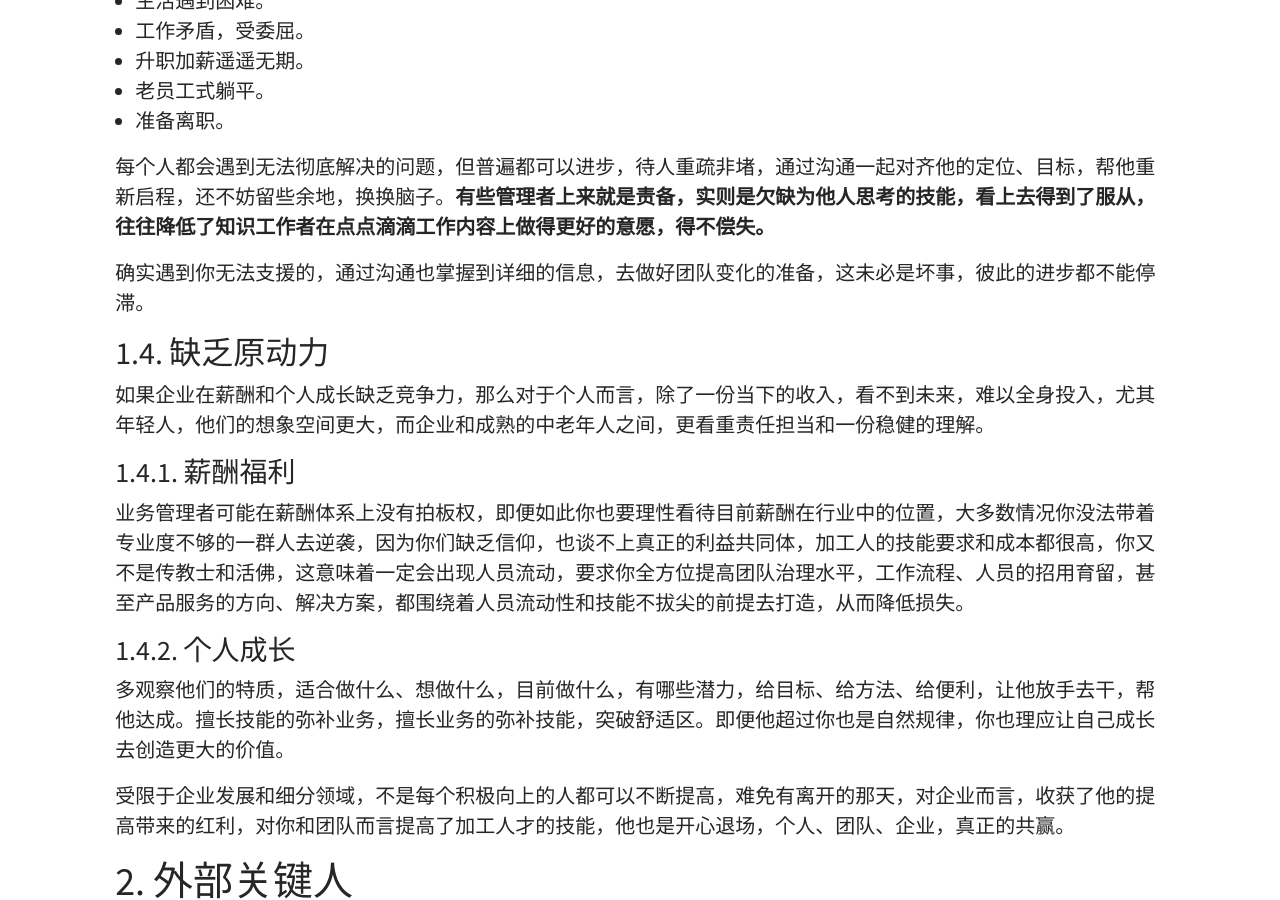
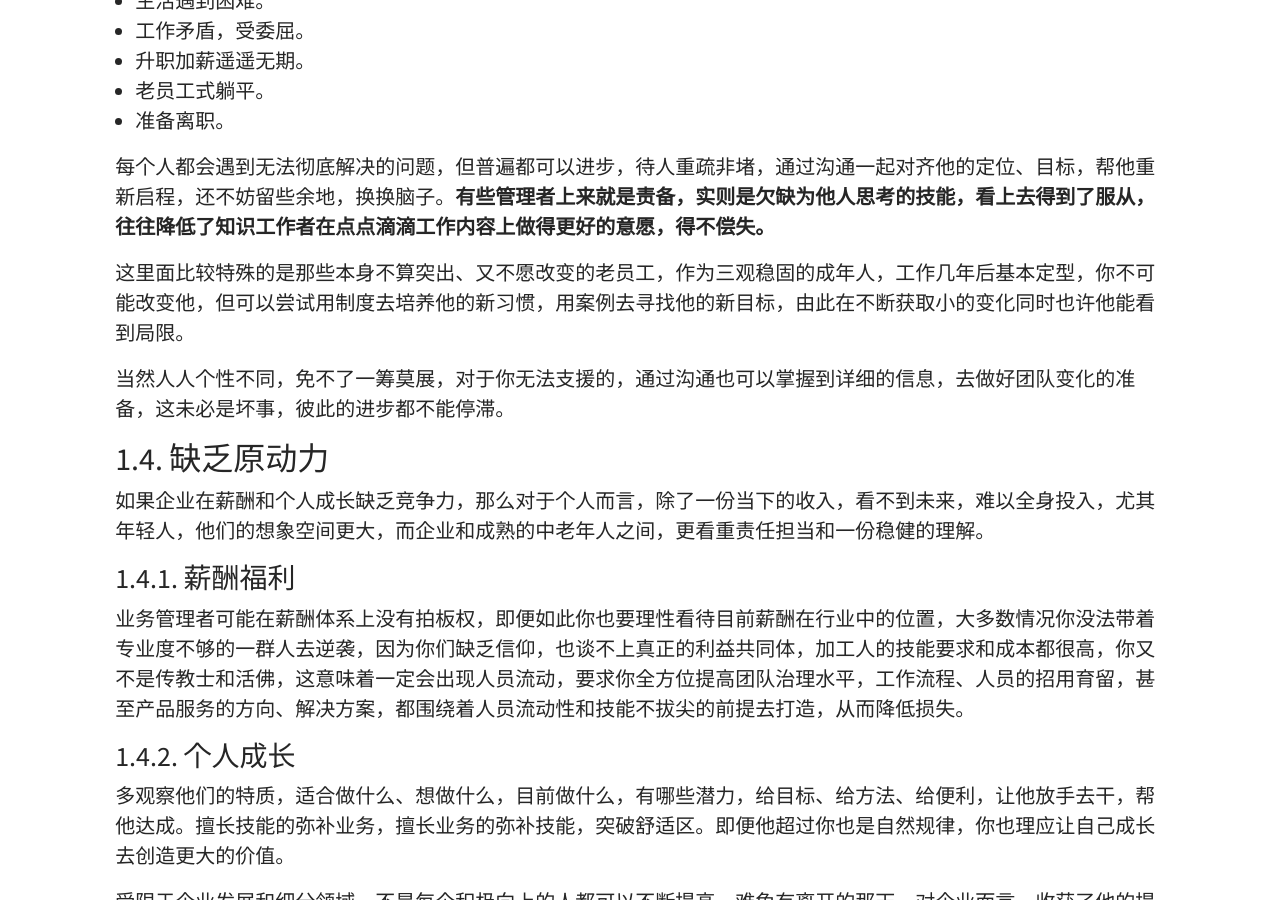
Before and after one commit to hubugui/hubugui.github.io, a Jekyll site: the page built from _posts/2022-10-29-团队创造价值低-3-关键人.md, in a window 1280 px wide and 900 px high, scrolled down 3167 px. Built offline with Jekyll 4.4.1, drawn with Linux system fonts in a browser that asks for light colours; comment, search, counter and statistics services are not loaded.

Commit message:
Update 2022-10-29-团队创造价值低-3-关键人.md

```diff
--- a/_posts/2022-10-29-团队创造价值低-3-关键人.md
+++ b/_posts/2022-10-29-团队创造价值低-3-关键人.md
@@ -86,7 +86,9 @@ excerpt_separator: <!--more-->
 
 每个人都会遇到无法彻底解决的问题，但普遍都可以进步，待人重疏非堵，通过沟通一起对齐他的定位、目标，帮他重新启程，还不妨留些余地，换换脑子。**有些管理者上来就是责备，实则是欠缺为他人思考的技能，看上去得到了服从，往往降低了知识工作者在点点滴滴工作内容上做得更好的意愿，得不偿失。**
 
-确实遇到你无法支援的，通过沟通也掌握到详细的信息，去做好团队变化的准备，这未必是坏事，彼此的进步都不能停滞。
+这里面比较特殊的是那些本身不算突出、又不愿改变的老员工，作为三观稳固的成年人，工作几年后基本定型，你不可能改变他，但可以尝试用制度去培养他的新习惯，用案例去寻找他的新目标，由此在不断获取小的变化同时也许他能看到局限。
+
+当然人人个性不同，免不了一筹莫展，对于你无法支援的，通过沟通也可以掌握到详细的信息，去做好团队变化的准备，这未必是坏事，彼此的进步都不能停滞。
 
 ## 1.4. 缺乏原动力
 如果企业在薪酬和个人成长缺乏竞争力，那么对于个人而言，除了一份当下的收入，看不到未来，难以全身投入，尤其年轻人，他们的想象空间更大，而企业和成熟的中老年人之间，更看重责任担当和一份稳健的理解。
```
